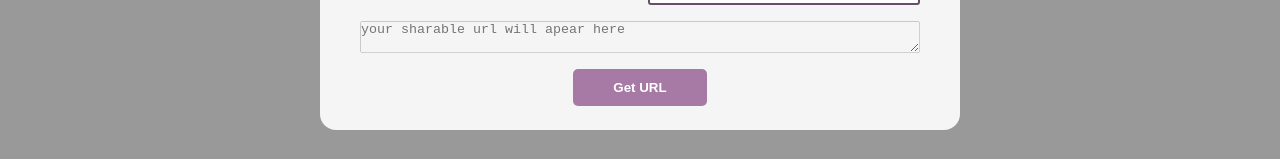
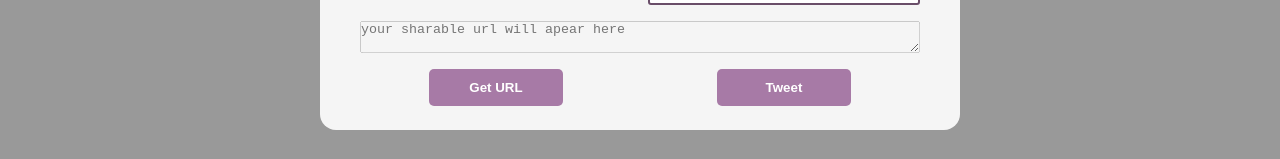
Before and after one commit to Kuntal-Das/Rhythm, a React (Create React App) app: page / in a window 1280 px wide. Both pictures are taken after a click on the button "Share". Shown: the part 443-602 px from the top of the page. Built offline with nearby package versions, Linux system fonts and the light colour scheme; no server answers.

Commit message:
introduced tween button

```diff
--- a/src/components/Share.js
+++ b/src/components/Share.js
@@ -45,7 +45,7 @@ export default function Share({
     const loc = String(window.location).split("?")[0]
     setshareURL(`${loc}?load=${url}`)
 
-    navigator.clipboard.writeText(`${loc}?load=${url}`).then(function () {
+    navigator.clipboard.writeText(`${shareURL}`).then(function () {
       /* clipboard successfully set */
       tooltipRef.current.innerText = "Copied to clipboard";
     }, function () {
@@ -54,6 +54,17 @@ export default function Share({
     });
     tooltipRef.current.classList.add("visible")
     setTimeout(() => { tooltipRef.current.classList.remove("visible") }, 1500)
+  }
+
+  const tweet = (e) => {
+    e.preventDefault();
+    const twitter = (formData.profile === "") ? "" : `https://twitter.com/${formData.profile}`
+    const url = getShareURL(formData.presetName, formData.name, twitter)
+    const loc = String(window.location).split("?")[0]
+    setshareURL(`${loc}?load=${url}`)
+
+    const href = `https://twitter.com/intent/tweet?text=Hey%20I%20created%20this%20awesome%20rhythm%20using%20this%20app%20made%20by%20%40Kuntal449&url=${loc}?load=${url}}`
+    window.open(href, "_blank");
   }
 
   return (
@@ -76,7 +87,8 @@ export default function Share({
           <span className="tooltiptext" ref={tooltipRef} id="myTooltip">Copied to clipboard</span>
           Get URL
         </button>
-        <button className="btn-close" onClick={toggleVisibility}>X</button>
+        <button className="btn btn-tweet" type="submit" onClick={tweet}>Tweet</button>
+        <button className="btn-close" type="button" onClick={toggleVisibility}>X</button>
       </form>
     </div>
   );
--- a/src/styles/share.scss
+++ b/src/styles/share.scss
@@ -60,8 +60,10 @@
 }
 
 
+
+.btn-tweet,
 .btn-submit {
-    grid-column : 1/ -1;
+    // grid-column : 1/ -1;
     position    : relative;
     justify-self: center;
 }
--- a/src/utils/encode-decode.js
+++ b/src/utils/encode-decode.js
@@ -32,13 +32,14 @@ export class EncodeDecode {
             // noOfNodes: stateObj.preset.noOfNodes,
             e: notes
         }
-        return encodeURIComponent(JSON.stringify(thingstoEncode))
+        const b64 = btoa(JSON.stringify(thingstoEncode))
+        return encodeURIComponent(b64)
     }
 
     static decodeQueryStrtoState = (queryStr) => {
         if (queryStr === "" || !queryStr) return
-
-        const Obj = JSON.parse(decodeURIComponent(queryStr))
+        const uri = atob(decodeURIComponent(queryStr))
+        const Obj = JSON.parse(uri)
         const notes = this.#decodeNotes(Obj.e)
         const decodedObj = {
             presetName: Obj.a,
```
